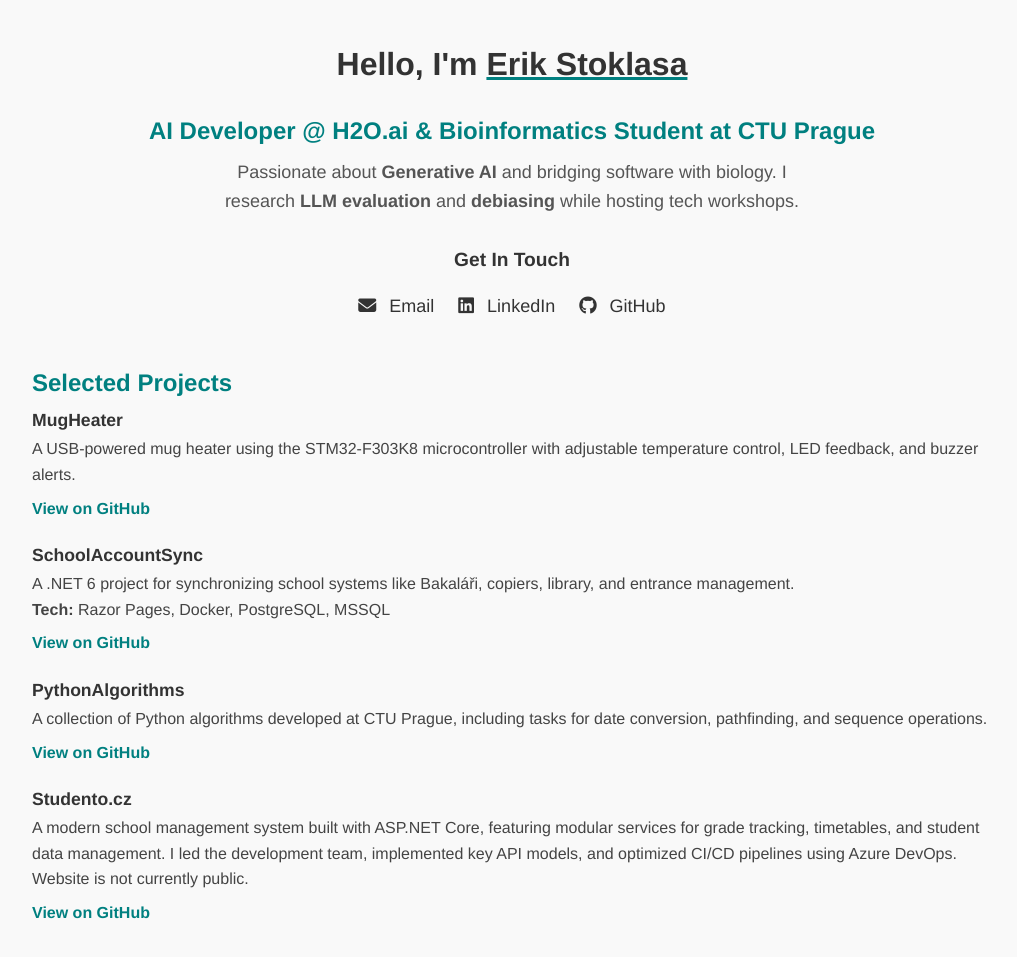
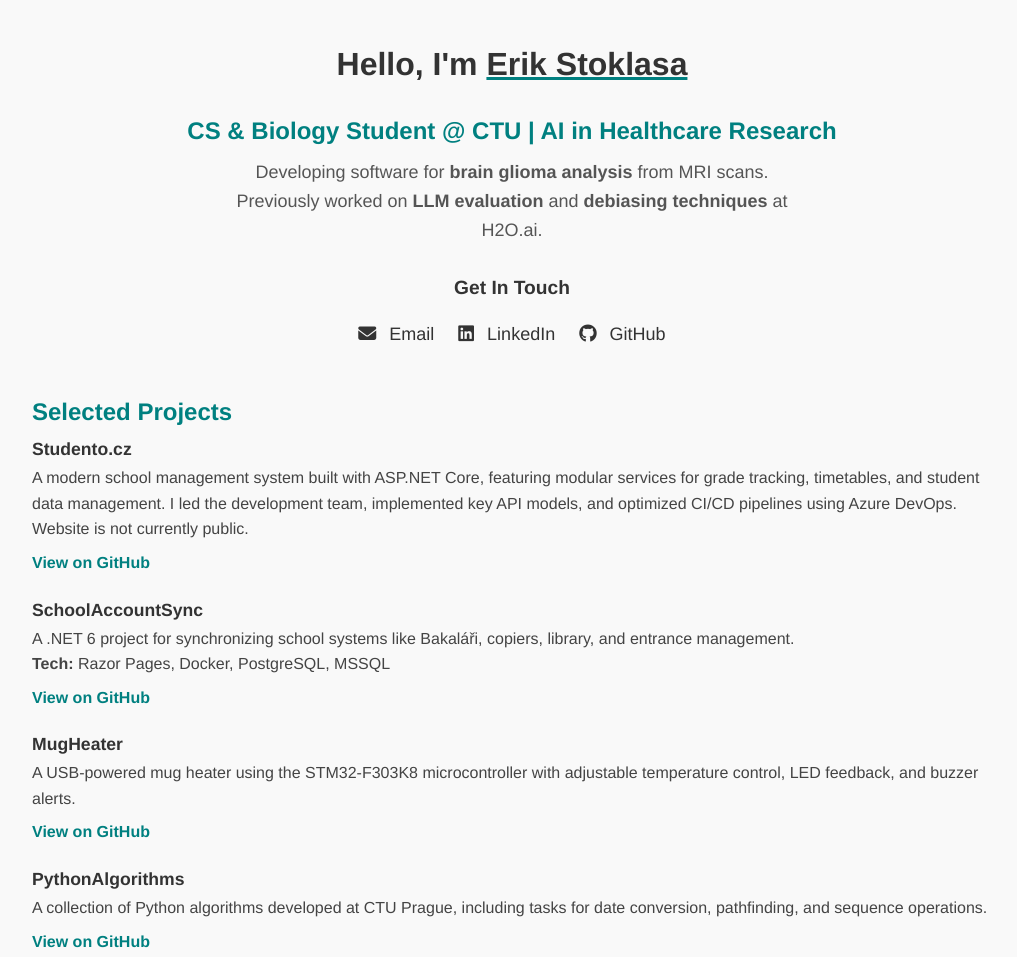
Before and after one commit to erikstoklasa/PersonalWebsite, a plain HTML site: page index.html in a window 1280 px wide. Shown: the top 957 px of the page, without its empty margins (128-1145 px from the left). Drawn offline with Linux system fonts and the light colour scheme.

Commit message:
Updating header and rearranging projects

```diff
--- a/index.html
+++ b/index.html
@@ -1,22 +1,23 @@
 <!DOCTYPE html>
 <html lang="en">
+
 <head>
   <meta charset="UTF-8" />
   <title>Erik Stoklasa – AI Developer & Bioinformatics Student</title>
   <meta name="viewport" content="width=device-width, initial-scale=1">
-  <meta name="description"
-        content="Responsible AI Intern at H2O.ai & Bioinformatics student at CTU Prague. Passionate about Generative AI, DevOps, and bridging software with biology." />
+  <meta name="description" content="CS & Biology Student @ CTU | AI in Healthcare Research" />
   <meta name="author" content="Erik Stoklasa" />
 
   <!-- Social Media Metadata -->
   <meta property="og:title" content="Erik Stoklasa – AI Developer & Bioinformatics Student">
   <meta property="og:type" content="website">
-  <meta property="og:description"
-        content="Responsible AI Intern at H2O.ai & Bioinformatics student at CTU Prague. Passionate about Generative AI, DevOps, and bridging software with biology." />
+  <meta property="og:description" content="CS & Biology Student @ CTU | AI in Healthcare Research" />
   <meta property="og:image" content="https://erikstoklasa.cz/social_image.jpg">
   <meta property="og:url" content="https://erikstoklasa.cz/">
 
-  <link rel="stylesheet" href="https://cdnjs.cloudflare.com/ajax/libs/font-awesome/6.7.2/css/all.min.css" integrity="sha512-Evv84Mr4kqVGRNSgIGL/F/aIDqQb7xQ2vcrdIwxfjThSH8CSR7PBEakCr51Ck+w+/U6swU2Im1vVX0SVk9ABhg==" crossorigin="anonymous" referrerpolicy="no-referrer" />
+  <link rel="stylesheet" href="https://cdnjs.cloudflare.com/ajax/libs/font-awesome/6.7.2/css/all.min.css"
+    integrity="sha512-Evv84Mr4kqVGRNSgIGL/F/aIDqQb7xQ2vcrdIwxfjThSH8CSR7PBEakCr51Ck+w+/U6swU2Im1vVX0SVk9ABhg=="
+    crossorigin="anonymous" referrerpolicy="no-referrer" />
 
   <link rel="stylesheet" href="css/style.css" type="text/css" />
 </head>
@@ -25,10 +26,10 @@
   <!-- Introduction Section -->
   <header class="intro">
     <h1>Hello, I'm <u>Erik Stoklasa</u></h1>
-    <h2>AI Developer @ H2O.ai & Bioinformatics Student at CTU Prague</h2>
+    <h2>CS & Biology Student @ CTU | AI in Healthcare Research</h2>
     <p class="tagline">
-      Passionate about <strong>Generative AI</strong> and bridging software with biology.
-      I research <strong>LLM evaluation</strong> and <strong>debiasing</strong> while hosting tech workshops.
+      Developing software for <strong>brain glioma analysis</strong> from MRI scans.
+      Previously worked on <strong>LLM evaluation</strong> and <strong>debiasing techniques</strong> at H2O.ai.
     </p>
   </header>
 
@@ -55,14 +56,14 @@
   <!-- Projects Section -->
   <section class="projects">
     <h2>Selected Projects</h2>
-
     <div class="project">
-      <h3>MugHeater</h3>
+      <h3>Studento.cz</h3>
       <p>
-        A USB-powered mug heater using the STM32-F303K8 microcontroller with adjustable
-        temperature control, LED feedback, and buzzer alerts.
+        A modern school management system built with ASP.NET Core, featuring modular services for grade tracking,
+        timetables, and student data management. I led the development team, implemented key API models, and optimized
+        CI/CD pipelines using Azure DevOps. Website is not currently public.
       </p>
-      <a href="https://github.com/erikstoklasa/MugHeater" target="_blank" rel="noopener">View on GitHub</a>
+      <a href="https://github.com/erikstoklasa/StudentoProject" target="_blank" rel="noopener">View on GitHub</a>
     </div>
 
     <div class="project">
@@ -76,20 +77,21 @@
     </div>
 
     <div class="project">
+      <h3>MugHeater</h3>
+      <p>
+        A USB-powered mug heater using the STM32-F303K8 microcontroller with adjustable
+        temperature control, LED feedback, and buzzer alerts.
+      </p>
+      <a href="https://github.com/erikstoklasa/MugHeater" target="_blank" rel="noopener">View on GitHub</a>
+    </div>
+
+    <div class="project">
       <h3>PythonAlgorithms</h3>
       <p>
         A collection of Python algorithms developed at CTU Prague, including
         tasks for date conversion, pathfinding, and sequence operations.
       </p>
       <a href="https://github.com/erikstoklasa/PythonAlgorithms" target="_blank" rel="noopener">View on GitHub</a>
-    </div>
-
-    <div class="project">
-      <h3>Studento.cz</h3>
-      <p>
-        A modern school management system built with ASP.NET Core, featuring modular services for grade tracking, timetables, and student data management. I led the development team, implemented key API models, and optimized CI/CD pipelines using Azure DevOps. Website is not currently public.
-      </p>
-      <a href="https://github.com/erikstoklasa/StudentoProject" target="_blank" rel="noopener">View on GitHub</a>
     </div>
 
   </section>
@@ -103,7 +105,7 @@
   <script async src="https://www.googletagmanager.com/gtag/js?id=UA-90831300-1"></script>
   <script>
     window.dataLayer = window.dataLayer || [];
-    function gtag(){ dataLayer.push(arguments); }
+    function gtag() { dataLayer.push(arguments); }
     gtag('js', new Date());
     gtag('config', 'UA-90831300-1');
   </script>
@@ -113,4 +115,5 @@
     document.getElementById('year').textContent = new Date().getFullYear();
   </script>
 </body>
+
 </html>
```
